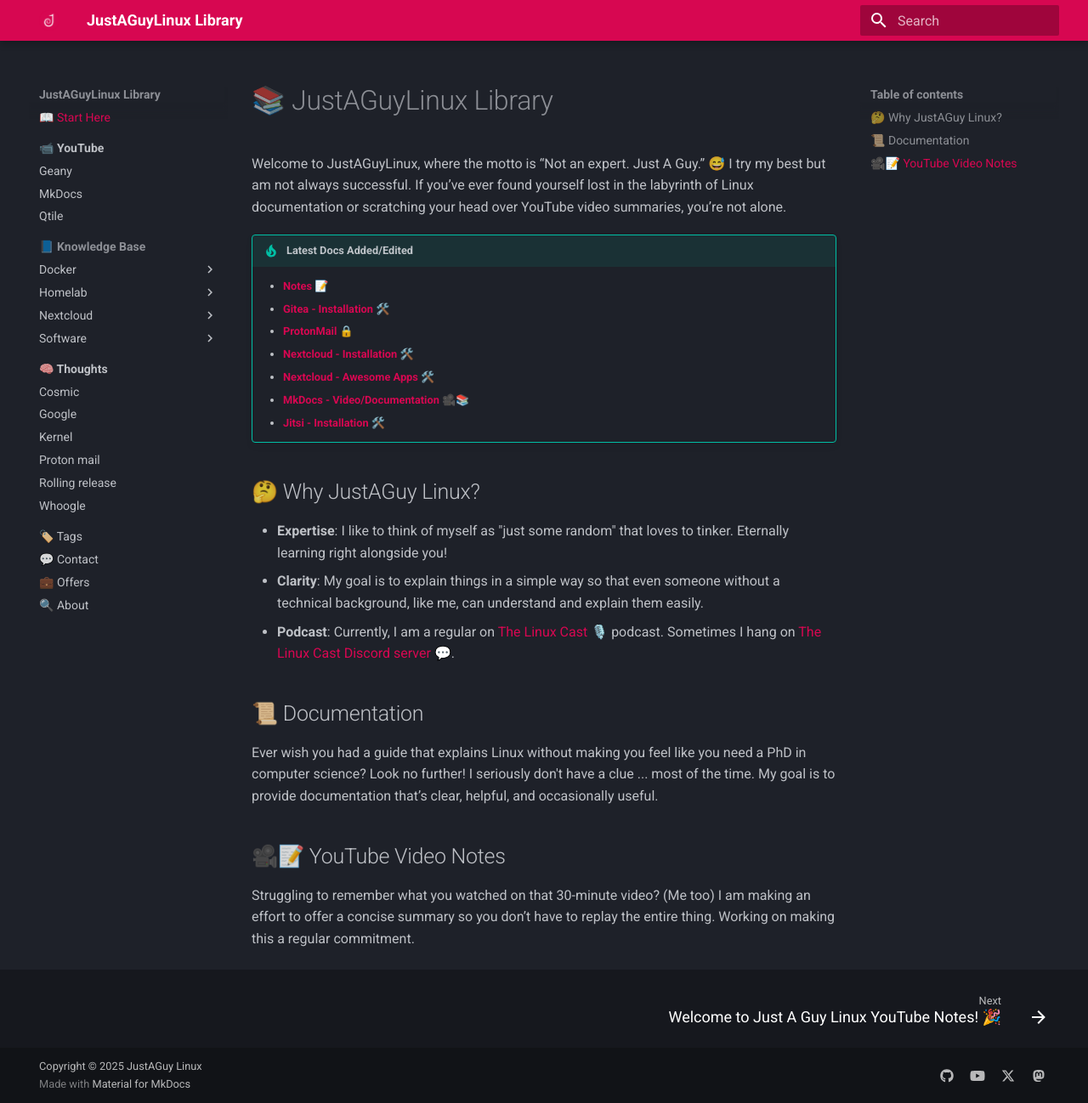
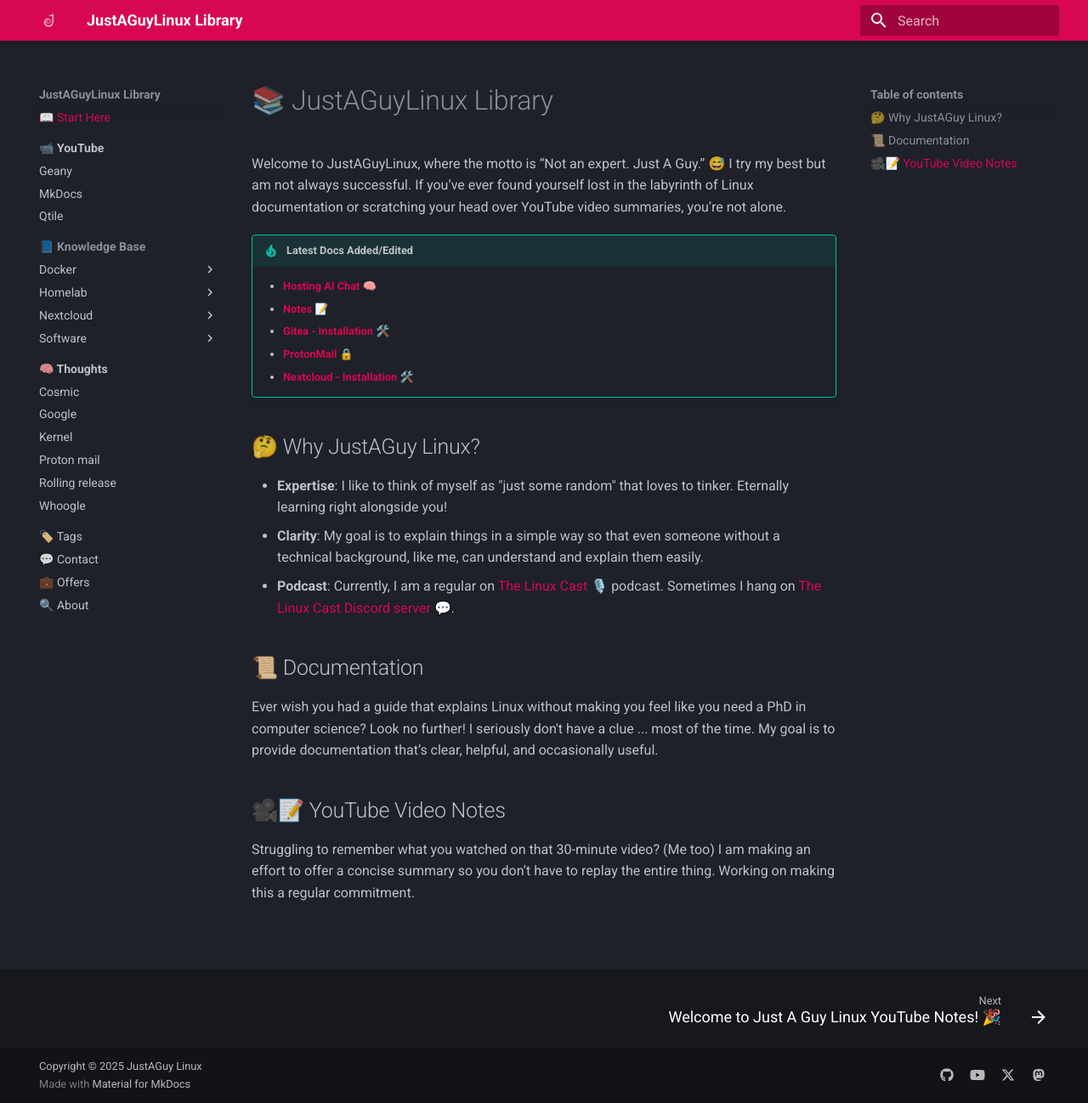
Before and after one commit to drewgrif/jagmkdocs, an MkDocs documentation site: the page built from docs/index.md, in a window 1280 px wide and 1298 px high. Shown: the whole window at 85% size. Built offline with MkDocs 1.6.1 and Material for MkDocs 9.7.7, drawn with Linux system fonts in a browser that asks for light colours.

Commit message:
Update index.md

```diff
--- a/docs/index.md
+++ b/docs/index.md
@@ -4,13 +4,11 @@ Welcome to JustAGuyLinux, where the motto is “Not an expert. Just A Guy.”
 
 !!! tip "Latest Docs Added/Edited"
 
+	- **[Hosting AI Chat 🧠](documentation/software/chat.md)**
 	- **[Notes 📝](documentation/software/notes.md)**
 	- **[Gitea - Installation 🛠️](documentation/homelab/gitea.md)**
 	- **[ProtonMail 🔒](thoughts/proton-mail.md)**
 	- **[Nextcloud - Installation 🛠️](documentation/nextcloud/ubuntu-install.md)**
-	- **[Nextcloud - Awesome Apps 🛠️](documentation/nextcloud/featured_apps.md)**
-	- **[MkDocs - Video/Documentation 🎥📚](youtube/mkdocs.md)**
-	- **[Jitsi - Installation 🛠️](documentation/homelab/jitsi.md)**
 
 ## 🤔 Why JustAGuy Linux?
 
```
